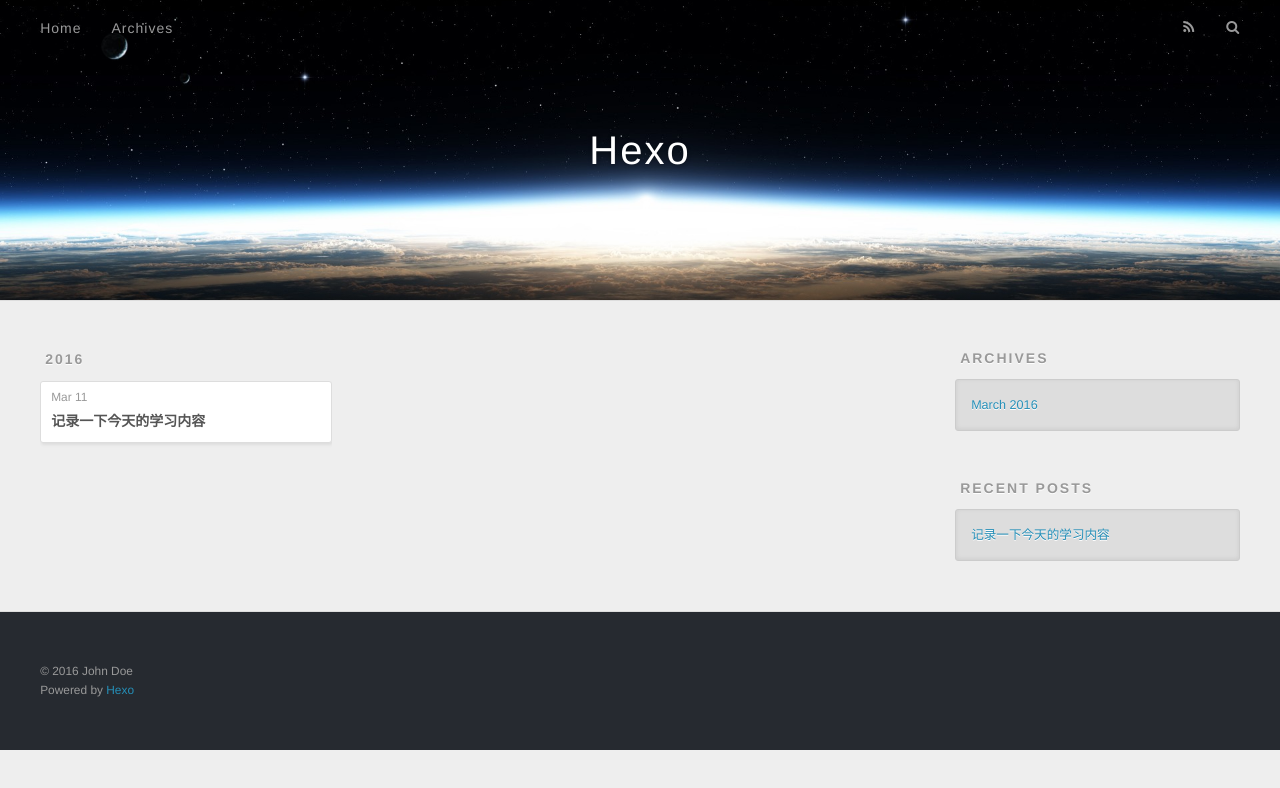
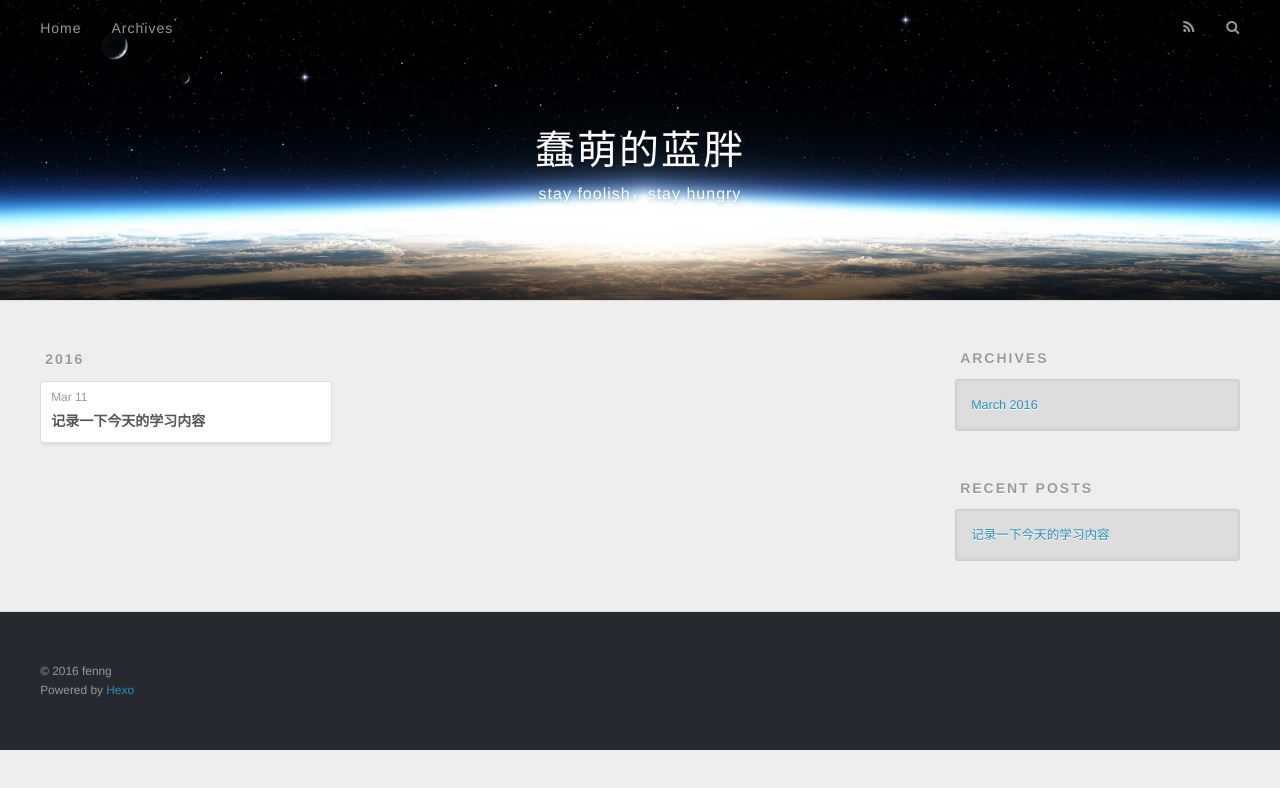
Before and after one commit to fengzrblog/fengzrblog.github.io, a plain HTML site: page archives/2016/03/index.html in a window 1280 px wide. Drawn offline with nearby package versions, Linux system fonts and the light colour scheme.

Commit message:
Site updated: 2016-03-11 14:54:38

```diff
--- a/archives/2016/03/index.html
+++ b/archives/2016/03/index.html
@@ -3,19 +3,19 @@
 <head>
   <meta charset="utf-8">
 
-  <title>Archives: 2016/3 | Hexo</title>
+  <title>Archives: 2016/3 | 蠢萌的蓝胖</title>
   <meta name="viewport" content="width=device-width, initial-scale=1, maximum-scale=1">
   <meta name="description">
 <meta property="og:type" content="website">
-<meta property="og:title" content="Hexo">
+<meta property="og:title" content="蠢萌的蓝胖">
 <meta property="og:url" content="http://yoursite.com/archives/2016/03/index.html">
-<meta property="og:site_name" content="Hexo">
+<meta property="og:site_name" content="蠢萌的蓝胖">
 <meta property="og:description">
 <meta name="twitter:card" content="summary">
-<meta name="twitter:title" content="Hexo">
+<meta name="twitter:title" content="蠢萌的蓝胖">
 <meta name="twitter:description">
 
-    <link rel="alternate" href="/atom.xml" title="Hexo" type="application/atom+xml">
+    <link rel="alternate" href="/atom.xml" title="蠢萌的蓝胖" type="application/atom+xml">
 
 
     <link rel="icon" href="/favicon.png">
@@ -36,8 +36,12 @@
   <div id="header-outer" class="outer">
     <div id="header-title" class="inner">
       <h1 id="logo-wrap">
-        <a href="/" id="logo">Hexo</a>
+        <a href="/" id="logo">蠢萌的蓝胖</a>
       </h1>
+
+        <h2 id="subtitle-wrap">
+          <a href="/" id="subtitle">stay foolish，stay hungry</a>
+        </h2>
 
     </div>
     <div id="header-inner" class="inner">
@@ -140,7 +144,7 @@
 
   <div class="outer">
     <div id="footer-info" class="inner">
-      &copy; 2016 John Doe<br>
+      &copy; 2016 fenng<br>
       Powered by <a href="http://hexo.io/" target="_blank">Hexo</a>
     </div>
   </div>
```
Also changed, not shown: 2016/03/11/hello-world/index.html (+10 -6 lines), archives/2016/index.html (+11 -7 lines), archives/index.html (+11 -7 lines), index.html (+12 -8 lines).
